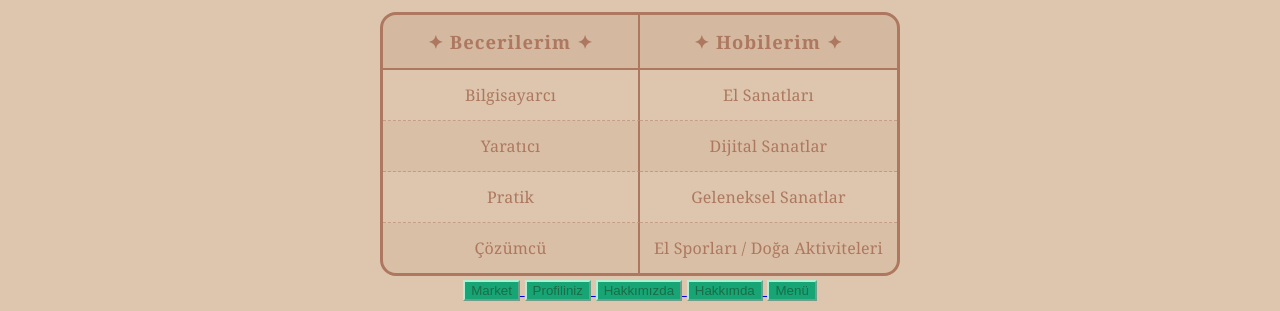
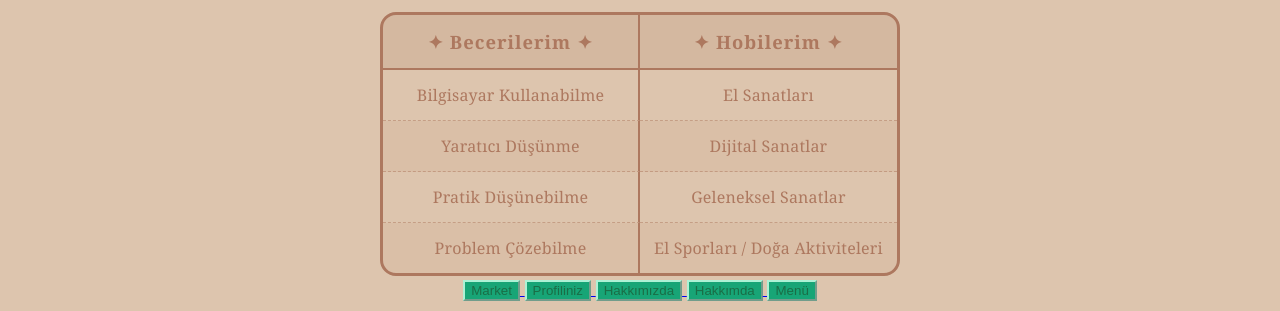
Before and after one commit to Emre0707-E/E-nin-Site-HTML-rnek, a plain HTML site: page ehakkinda.html in a window 1280 px wide. Shown: the part 730-1041 px from the top of the page. Drawn offline with Linux system fonts and the light colour scheme.

Commit message:
Update ehakkinda.html

```diff
--- a/ehakkinda.html
+++ b/ehakkinda.html
@@ -22,19 +22,19 @@
    </thead>
    <tbody>
     <tr>
-      <td style="color: #ad785f; border-bottom: 1px dashed rgba(173,120,95,0.5); border-right: 2px solid #ad785f;">Bilgisayarcı</td>
+      <td style="color: #ad785f; border-bottom: 1px dashed rgba(173,120,95,0.5); border-right: 2px solid #ad785f;">Bilgisayar Kullanabilme</td>
       <td style="color: #ad785f; border-bottom: 1px dashed rgba(173,120,95,0.5);">El Sanatları</td>
     </tr>
     <tr>
-      <td style="color: #ad785f; background: rgba(173,120,95,0.08); border-bottom: 1px dashed rgba(173,120,95,0.5); border-right: 2px solid #ad785f;">Yaratıcı</td>
+      <td style="color: #ad785f; background: rgba(173,120,95,0.08); border-bottom: 1px dashed rgba(173,120,95,0.5); border-right: 2px solid #ad785f;">Yaratıcı Düşünme</td>
       <td style="color: #ad785f; background: rgba(173,120,95,0.08); border-bottom: 1px dashed rgba(173,120,95,0.5);">Dijital Sanatlar</td>
     </tr>
     <tr>
-      <td style="color: #ad785f; border-bottom: 1px dashed rgba(173,120,95,0.5); border-right: 2px solid #ad785f;">Pratik</td>
+      <td style="color: #ad785f; border-bottom: 1px dashed rgba(173,120,95,0.5); border-right: 2px solid #ad785f;">Pratik Düşünebilme</td>
       <td style="color: #ad785f; border-bottom: 1px dashed rgba(173,120,95,0.5);">Geleneksel Sanatlar</td>
     </tr>
     <tr>
-      <td style="color: #ad785f; background: rgba(173,120,95,0.08); border-right: 2px solid #ad785f;">Çözümcü</td>
+      <td style="color: #ad785f; background: rgba(173,120,95,0.08); border-right: 2px solid #ad785f;">Problem Çözebilme</td>
       <td style="color: #ad785f; background: rgba(173,120,95,0.08);">El Sporları / Doğa Aktiviteleri</td>
     </tr>
    </tbody>
```
